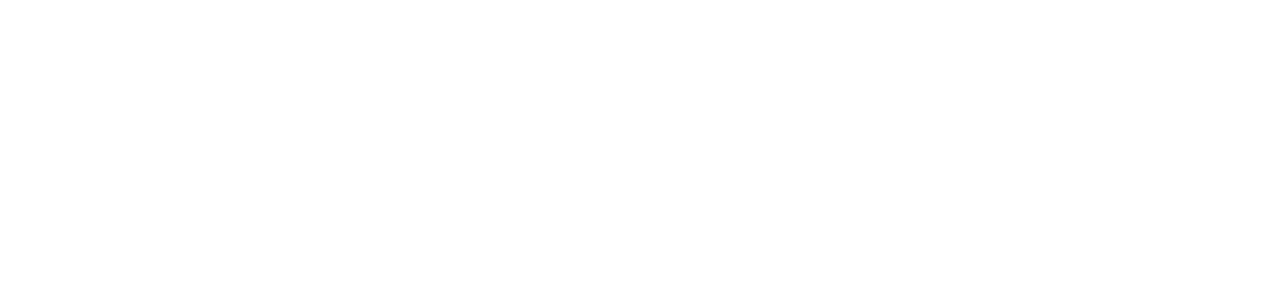
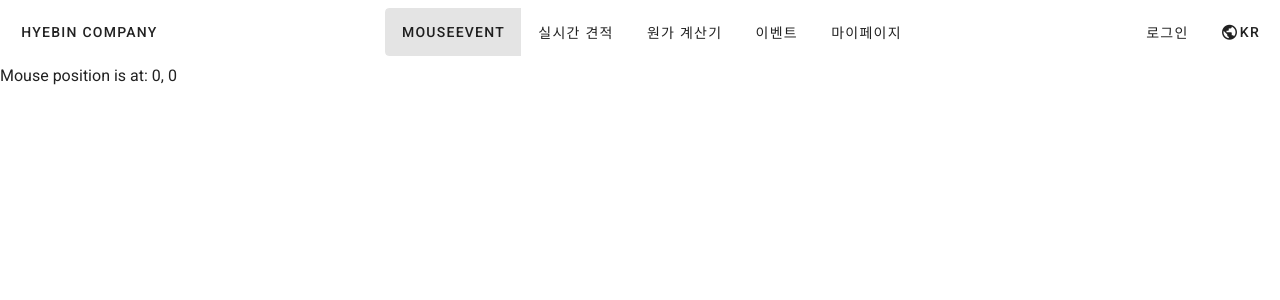
Before and after one commit to khv2644511/VUE_Study, a Vue app: page /mouse in a window 1280 px wide. Before the commit this address had no page. Shown: the top 300 px of the page. Built offline with nearby package versions, Linux system fonts and the light colour scheme.

Commit message:
feat: router 수정 및 Composition API로 마우스 추적 기능 만들기

```diff
--- a/src/App.vue
+++ b/src/App.vue
@@ -1,9 +1,9 @@
 <template>
-  <router-view />
+  <DefaultVue />
 </template>
 
 <script lang="ts" setup>
-//
+import DefaultVue from "./layouts/default/Default.vue";
 </script>
 
 <style>
--- /dev/null
+++ b/src/composable/mouse.ts
@@ -0,0 +1,22 @@
+import { ref, onMounted, onUnmounted } from "vue";
+
+// by convention, composable function names start with "use"
+export function useMouse() {
+  // state encapsulated and managed by the composable
+  const x = ref(0);
+  const y = ref(0);
+
+  // a composable can update its managed state over time.
+  function update(event: MouseEvent): void {
+    x.value = event.pageX;
+    y.value = event.pageY;
+  }
+
+  // a composable can also hook into its owner component's
+  // lifecycle to setup and teardown side effects.
+  onMounted(() => window.addEventListener("mousemove", update));
+  onUnmounted(() => window.removeEventListener("mousemove", update));
+
+  // expose managed state as return value
+  return { x, y };
+}
--- a/src/layouts/default/AppBar.vue
+++ b/src/layouts/default/AppBar.vue
@@ -1,11 +1,13 @@
 <template>
   <v-app-bar flat>
     <template v-slot:prepend>
-      <v-app-bar-title>Hyebin Company</v-app-bar-title>
+      <v-app-bar-title
+        ><v-btn exact to="/">Hyebin Company</v-btn></v-app-bar-title
+      >
     </template>
 
     <v-btn-group>
-      <v-btn>회사소개</v-btn>
+      <v-btn exact to="/mouse">mouseEvent</v-btn>
       <v-btn>실시간 견적</v-btn>
       <v-btn>원가 계산기</v-btn>
       <v-btn>이벤트</v-btn>
--- /dev/null
+++ b/src/pages/mouse.vue
@@ -0,0 +1,8 @@
+<template>Mouse position is at: {{ x }}, {{ y }}</template>
+
+
+<script setup lang="ts">
+import { useMouse } from '@/composable/mouse'
+
+const { x, y } = useMouse()
+</script>
--- a/src/router/index.ts
+++ b/src/router/index.ts
@@ -4,18 +4,17 @@
 const routes: Array<RouteRecordRaw> = [
   {
     path: "/",
-    component: () => import("@/layouts/default/Default.vue"),
-    children: [
-      {
-        path: "",
-        name: "Home",
-        // route level code-splitting
-        // this generates a separate chunk (about.[hash].js) for this route
-        // which is lazy-loaded when the route is visited.
-        component: () =>
-          import(/* webpackChunkName: "home" */ "@/pages/index.vue"),
-      },
-    ],
+    name: "",
+    // route level code-splitting
+    // this generates a separate chunk (about.[hash].js) for this route
+    // which is lazy-loaded when the route is visited.
+    component: () => import(/* webpackChunkName: "" */ "@/pages/index.vue"),
+  },
+  {
+    path: "/mouse",
+    name: "Mouse",
+    component: () =>
+      import(/* webpackChunkName: "Mouse" */ "@/pages/mouse.vue"),
   },
 ];
 
--- a/tsconfig.json
+++ b/tsconfig.json
@@ -26,7 +26,9 @@
       "@pages/*": ["src/pages/*"],
       "@router/*": ["src/router/*"],
       "@store/*": ["src/store/*"],
-      "@types/*": ["src/types/*"]
+      "@types/*": ["src/types/*"],
+      "@composable/*": ["src/composable/*"]
+
     }
   },
   "include": [
--- a/vite.config.ts
+++ b/vite.config.ts
@@ -50,6 +50,9 @@
       "@pages": fileURLToPath(new URL("./src/pages", import.meta.url)),
       "@router": fileURLToPath(new URL("./src/router", import.meta.url)),
       "@store": fileURLToPath(new URL("./src/store", import.meta.url)),
+      "@composable": fileURLToPath(
+        new URL("./src/composable", import.meta.url)
+      ),
     },
     extensions: [".js", ".json", ".jsx", ".mjs", ".ts", ".tsx", ".vue"],
   },
```
